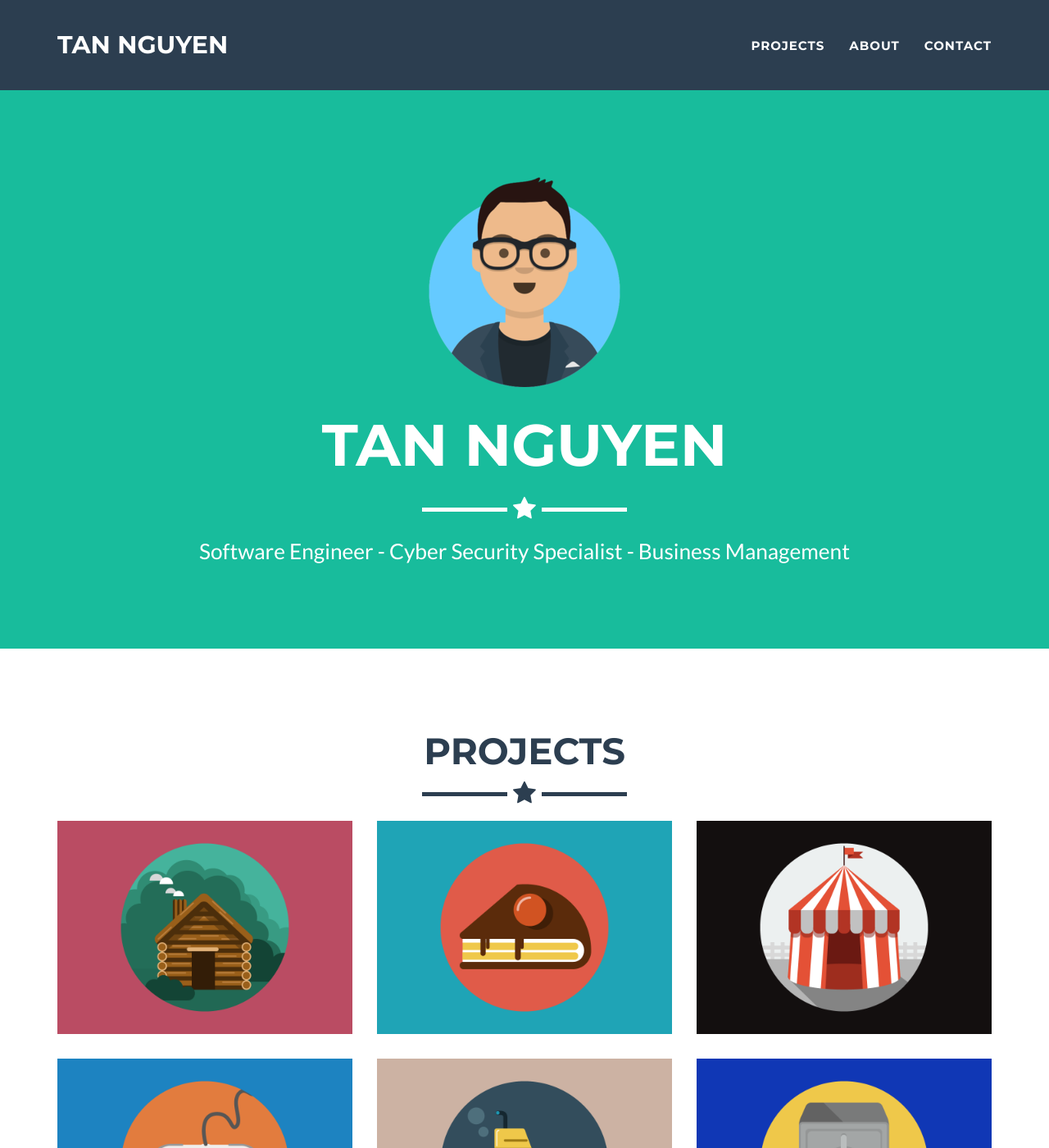
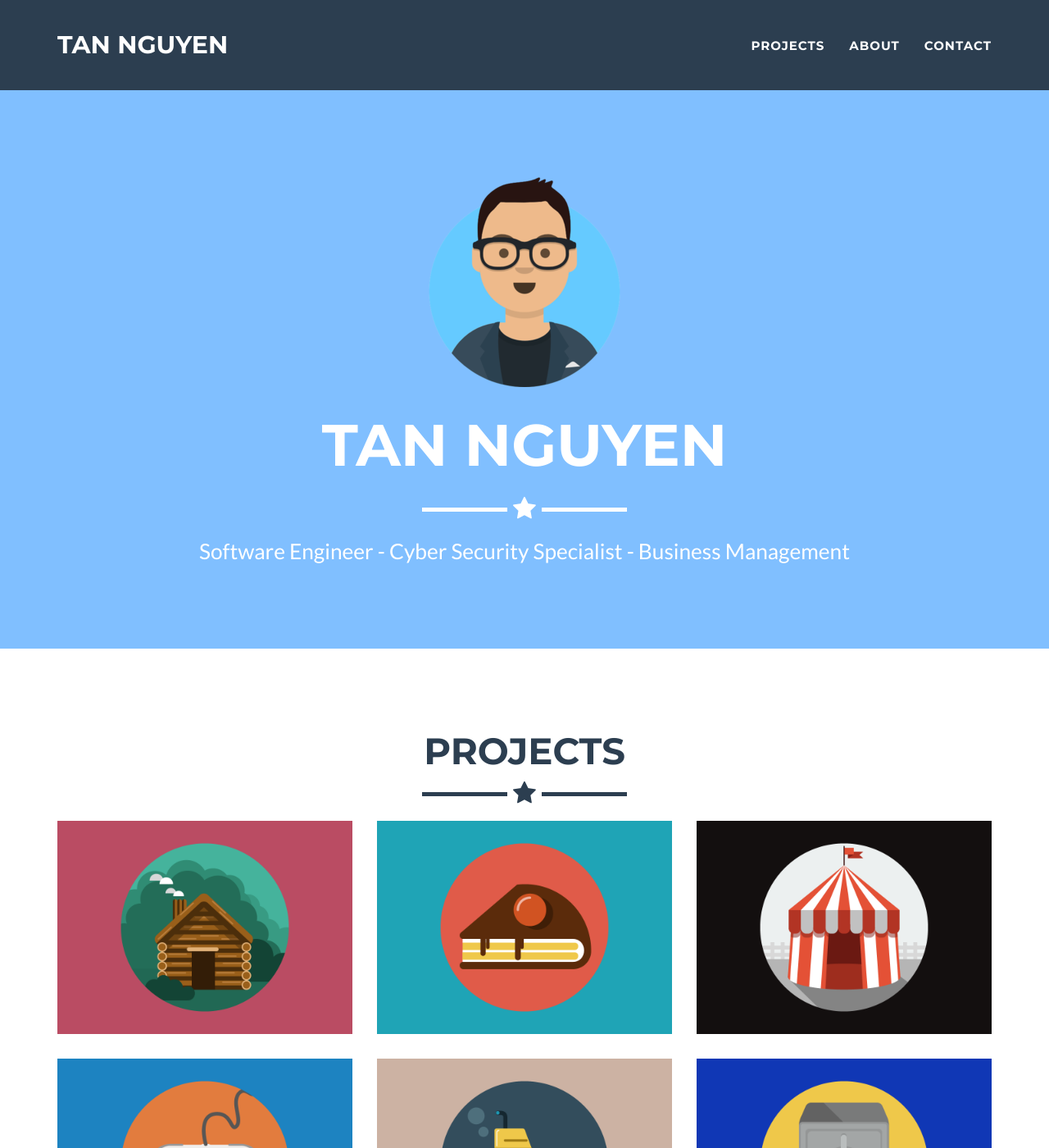
Before and after one commit to tannguyencanh/tannguyencanh.github.io, a Jekyll site: the page built from index.html, in a window 1280 px wide and 1400 px high. Shown: the whole window at 82% size. Built offline with Jekyll 4.4.1, drawn with Linux system fonts in a browser that asks for light colours.

Commit message:
Update _config.yml

```diff
--- a/_config.yml
+++ b/_config.yml
@@ -25,7 +25,7 @@ disqus_shortname: myshortname
 
 # Color settings (hex-codes without the leading hash-tag)
 color:
-  primary: 18bc9c #80B3FF
+  primary: 80bfff #80B3FF
   primary-rgb: "24,288,156" #"128,179,255"
   secondary: 2c3e50 #FD6E8A
   secondary-dark: 233140 #A2122F
```
